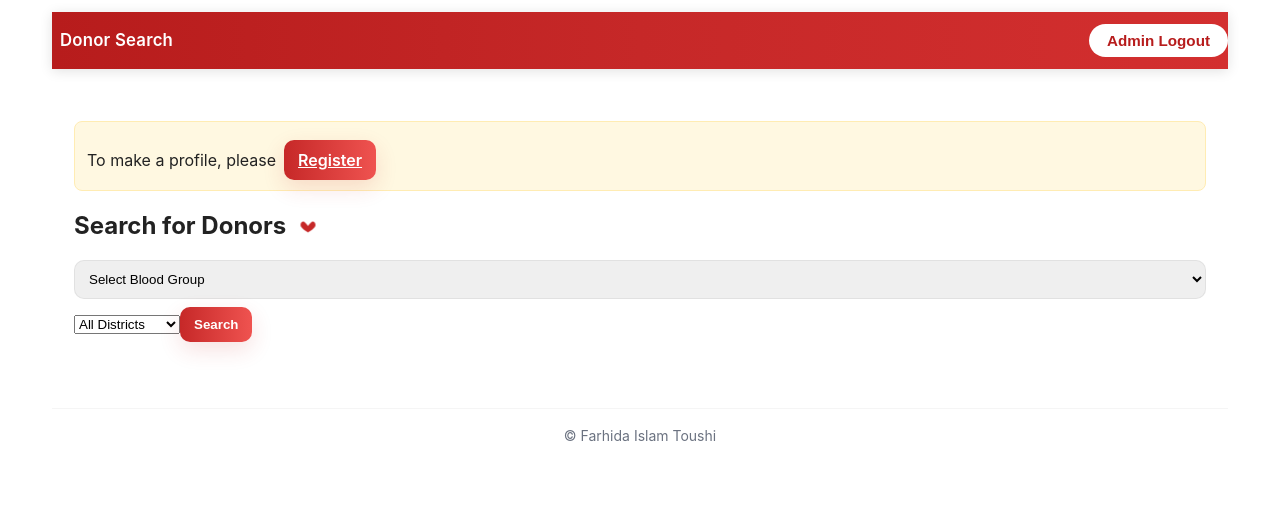
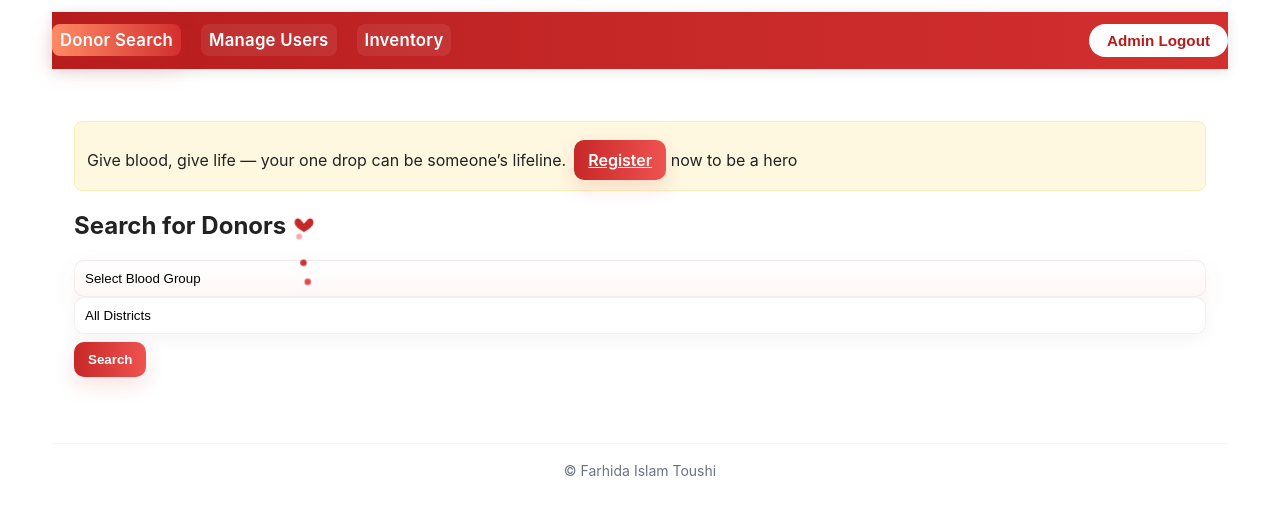
Before and after one commit to farhida/blood-donation-system, a React (Create React App) app in the folder frontend/: page / in a window 1280 px wide. Shown: the top 514 px of the page. Built offline with nearby package versions, Linux system fonts and the light colour scheme; sample sign-in values are in the browser's storage.

Commit message:
making some UI inhancement

```diff
--- a/frontend/src/components/NavBar/NavBar.css
+++ b/frontend/src/components/NavBar/NavBar.css
@@ -21,6 +21,9 @@
   letter-spacing: .2px;
   transition: opacity 0.2s;
 }
+.nav-donor-btn{background:linear-gradient(90deg,#ff8a65,#d32f2f);padding:8px 12px;border-radius:999px;color:#fff;box-shadow:0 10px 30px rgba(211,47,47,0.18)}
+.nav-donor-btn:hover{transform:translateY(-6px) scale(1.06)}
+.nav-admin-link{background:rgba(255,255,255,0.08);padding:6px 10px;border-radius:8px}
 .navbar a:hover { opacity: 0.85; }
 .logout-btn {
   background: #ffffff;
--- a/frontend/src/components/NavBar/NavBar.js
+++ b/frontend/src/components/NavBar/NavBar.js
@@ -17,7 +17,9 @@ function NavBar({ token, handleLogout, isAdmin, handleAdminLogout }) {
     return (
       <nav className="navbar">
         <ul>
-          <li><Link to="/">Donor Search</Link></li>
+          <li><Link to="/" className="nav-donor-btn">Donor Search</Link></li>
+          <li><Link to="/admin/users" className="nav-admin-link">Manage Users</Link></li>
+          <li><Link to="/admin/inventory" className="nav-admin-link">Inventory</Link></li>
           <li style={{ marginLeft: 'auto' }}>
             {/* When admin logs out, clear admin session and redirect to homepage for demonstration. */}
             <button className="logout-btn" onClick={() => { handleAdminLogout(); navigate('/'); }}>Admin Logout</button>
@@ -31,8 +33,8 @@ function NavBar({ token, handleLogout, isAdmin, handleAdminLogout }) {
   return (
     <nav className="navbar">
       <ul>
-        {/* Always show homepage link */}
-        <li><Link to="/">Donor Search</Link></li>
+  {/* Always show homepage link */}
+  <li><Link to="/" className="nav-donor-btn">Donor Search</Link></li>
         {token ? (
           // If a normal user is logged in, show Donor Search, Dashboard and a Logout button that clears the user session and returns to the homepage.
           <>
--- a/frontend/src/pages/admin/Admin.css
+++ b/frontend/src/pages/admin/Admin.css
@@ -18,6 +18,16 @@
 .hero-drops{position:relative}
 .hero-drops::before{content:"";position:absolute;right:6px;top:-10px;width:18px;height:18px;background:radial-gradient(circle at 35% 35%,#ff8a80,#c62828);border-radius:50%;box-shadow:0 8px 18px rgba(198,40,40,0.12);animation:drop 1.8s linear infinite}
 
+/* Animated blood drops used in AdminDecor and DonorSearch */
+.blood-drop{animation:drop 1.6s linear infinite;transform-origin:center;}
+.blood-drop ellipse{transform-origin:center}
+@keyframes drop{0%{transform:translateY(-8px) scale(.8);opacity:0}20%{opacity:1}60%{transform:translateY(34px) scale(.9);opacity:0.9}100%{transform:translateY(70px) scale(.2);opacity:0}}
+
+.admin-decor{pointer-events:none;z-index:2}
+
+/* When used on the public landing page, nudge decor to the left for better composition */
+.admin-decor--landing{right:auto;left:8px;top:12px;width:140px;height:90px}
+
 /* small fadeIn keyframe re-used */
 @keyframes fadeIn{from{opacity:0;transform:translateY(6px)}to{opacity:1;transform:translateY(0)}}
 
--- a/frontend/src/pages/admin/AdminInventory.js
+++ b/frontend/src/pages/admin/AdminInventory.js
@@ -71,6 +71,8 @@ function AdminInventory() {
           cutoff.setDate(cutoff.getDate() - 90);
           const visible = (inventory || []).filter(i => {
             if (!i) return false;
+            // Exclude items explicitly marked as selected (field may be 'selected' or 'is_selected')
+            if (i.selected === true || i.is_selected === true) return false;
             if (!i.last_donation) return true;
             const d = new Date(i.last_donation);
             return d < cutoff;
--- a/frontend/src/pages/homepage/DonorSearch.css
+++ b/frontend/src/pages/homepage/DonorSearch.css
@@ -1,4 +1,4 @@
-.search-page{padding:22px;font-family:Inter, sans-serif}
+.search-page{padding:22px;font-family:Inter, sans-serif;position:relative}
 .search-card{padding:18px;border-radius:12px;background:linear-gradient(180deg,#fff,#fff7f7);box-shadow:0 8px 18px rgba(220,20,60,0.04)}
 .result{border-radius:10px;padding:14px;border:1px solid rgba(0,0,0,0.06);margin-bottom:12px;transition:transform .18s ease,box-shadow .18s ease}
 .result:hover{transform:translateY(-6px);box-shadow:0 18px 40px rgba(11,11,13,0.06)}
@@ -8,4 +8,27 @@
 .donor-list{list-style:none;padding:0;margin-top:12px}
 .donor-list li{padding:10px;border-radius:8px;border:1px solid rgba(0,0,0,0.04);margin-bottom:8px;background:linear-gradient(180deg,#fff,#fff)}
 .accent-note{background:#fff8e1;border:1px solid #ffecb3;padding:10px 12px;border-radius:8px;margin-bottom:12px}
-.decor-heart{display:inline-block;margin-left:8px}
+.decor-heart{display:inline-block;margin-left:8px;position:relative}
+
+/* Slow down heartbeat slightly when used here so drops sync visually */
+.decor-heart.heart-beat{animation-duration:1.6s}
+
+/* Drops that fall from the heart and land on the select boxes */
+.heart-drops{display:inline-block;position:absolute;left:2px;top:18px;width:24px;height:80px;pointer-events:none}
+.heart-drop{position:absolute;top:0;width:7px;height:7px;border-radius:50%;background:#c62828;opacity:0;transform:translateY(0) scale(0.9);animation:heart-drop 1.6s linear infinite}
+.heart-drop:nth-child(1){left:4px}
+.heart-drop:nth-child(2){left:0px;background:#ef5350}
+.heart-drop:nth-child(3){left:8px;background:#d32f2f}
+
+@keyframes heart-drop{
+	0%{opacity:0;transform:translateY(0) scale(0.75)}
+	10%{opacity:1}
+	65%{opacity:0.9;transform:translateY(42px) scale(0.9)}
+	100%{opacity:0;transform:translateY(86px) scale(0.22)}
+}
+
+/* Improved select styles */
+.input{appearance:none;-webkit-appearance:none;padding:10px 12px;border-radius:10px;border:1px solid rgba(0,0,0,0.08);background:#fff;box-shadow:0 6px 18px rgba(11,11,13,0.04);margin-right:8px}
+.input--blood{background:linear-gradient(180deg,#fff,#fff7f7);border:1px solid rgba(198,40,40,0.12);box-shadow:0 10px 30px rgba(198,40,40,0.06)}
+.input--district{min-width:180px}
+.input:focus{outline:none;box-shadow:0 12px 30px rgba(198,40,40,0.08);border-color:rgba(198,40,40,0.18)}
--- a/frontend/src/pages/homepage/DonorSearch.js
+++ b/frontend/src/pages/homepage/DonorSearch.js
@@ -34,17 +34,26 @@ function DonorSearch() {
       {/* Show this prompt only when the user is NOT logged in (isLoggedIn is false). */}
       {!isLoggedIn && (
         <div className="accent-note">
-          To make a profile, please
+          Give blood, give life — your one drop can be someone’s lifeline.
           <span style={{ marginLeft: 8 }}>
             <Link to="/register" className="btn btn-primary">Register</Link>
           </span>
+            &nbsp;now to be a hero
         </div>
       )}
-      <h2>Search for Donors <span className="decor-heart heart-beat" title="Find donors faster">
-        <svg width="16" height="16" viewBox="0 0 24 24" fill="#c62828" xmlns="http://www.w3.org/2000/svg"><path d="M12 21s-7.5-4.35-9.5-7.5C-0.5 8.5 4 4 7 6.5 9 8 12 12 12 12s3-4 5-5.5C20 4 24.5 8.5 21.5 13.5 19.5 16.65 12 21 12 21z"/></svg>
-      </span></h2>
+      <h2 className="search-title">
+        Search for Donors
+        <span className="decor-heart heart-beat" title="Find donors faster">
+          <svg width="16" height="16" viewBox="0 0 24 24" fill="#c62828" xmlns="http://www.w3.org/2000/svg"><path d="M12 21s-7.5-4.35-9.5-7.5C-0.5 8.5 4 4 7 6.5 9 8 12 12 12 12s3-4 5-5.5C20 4 24.5 8.5 21.5 13.5 19.5 16.65 12 21 12 21z"/></svg>
+          <span className="heart-drops" aria-hidden>
+            <span className="heart-drop" style={{animationDelay:'0s'}} />
+            <span className="heart-drop" style={{animationDelay:'0.6s'}} />
+            <span className="heart-drop" style={{animationDelay:'1.2s'}} />
+          </span>
+        </span>
+      </h2>
       <form onSubmit={handleSearch}>
-        <select className="input" value={bloodGroup} onChange={e => setBloodGroup(e.target.value)} required>
+        <select className="input input--blood" value={bloodGroup} onChange={e => setBloodGroup(e.target.value)} required>
           <option value="">Select Blood Group</option>
           <option value="A+">A+</option>
           <option value="A-">A-</option>
@@ -54,8 +63,8 @@ function DonorSearch() {
           <option value="O-">O-</option>
           <option value="AB+">AB+</option>
           <option value="AB-">AB-</option>
-        </select>
-        <select value={district} onChange={e => setDistrict(e.target.value)}>
+  </select>
+  <select className="input input--district" value={district} onChange={e => setDistrict(e.target.value)}>
           <option value="">All Districts</option>
           {bangladeshDistricts.map(d => (
             <option key={d} value={d}>{d}</option>
--- a/frontend/src/styles/base.css
+++ b/frontend/src/styles/base.css
@@ -30,12 +30,15 @@ a{color:var(--primary)}
 @keyframes float{0%{transform:translateY(0)}50%{transform:translateY(-6px)}100%{transform:translateY(0)}}
 
 /* Heartbeat animation for call-to-action icons */
-.heart-beat{display:inline-block;transform-origin:center center;animation:heartbeat 1.2s ease-in-out infinite}
+/* Slightly slower and larger heart globally */
+.heart-beat{display:inline-block;transform-origin:center center;animation:heartbeat 1.6s ease-in-out infinite}
+.heart-beat svg{width:20px;height:20px;display:inline-block}
 @keyframes heartbeat{0%{transform:scale(1)}10%{transform:scale(1.12)}30%{transform:scale(1)}40%{transform:scale(1.08)}100%{transform:scale(1)}}
 
 /* Decorative blood drop animation (small falling drop used as background/pseudo-element) */
 .blood-drop{position:relative;overflow:visible}
-.blood-drop::after{content:"";position:absolute;left:12px;top:-6px;width:12px;height:12px;background:radial-gradient(circle at 35% 35%,#ff8a80,#c62828);border-radius:50%;box-shadow:0 8px 18px rgba(198,40,40,0.18);transform-origin:center;animation:drop 1.6s linear infinite}
+/* slightly smaller drops globally to match larger hearts */
+.blood-drop::after{content:"";position:absolute;left:12px;top:-6px;width:8px;height:8px;background:radial-gradient(circle at 35% 35%,#ff8a80,#c62828);border-radius:50%;box-shadow:0 6px 12px rgba(198,40,40,0.14);transform-origin:center;animation:drop 1.6s linear infinite}
 @keyframes drop{0%{transform:translateY(-6px) scale(.7);opacity:0}20%{opacity:1}60%{transform:translateY(26px) scale(.9);opacity:0.9}100%{transform:translateY(44px) scale(.2);opacity:0}}
 
 /* Soft utility text */
```
Also changed, not shown: frontend/src/pages/admin/Admin.js (+6 -20 lines), 1 other file (tests, documents, lock files or other folders).
